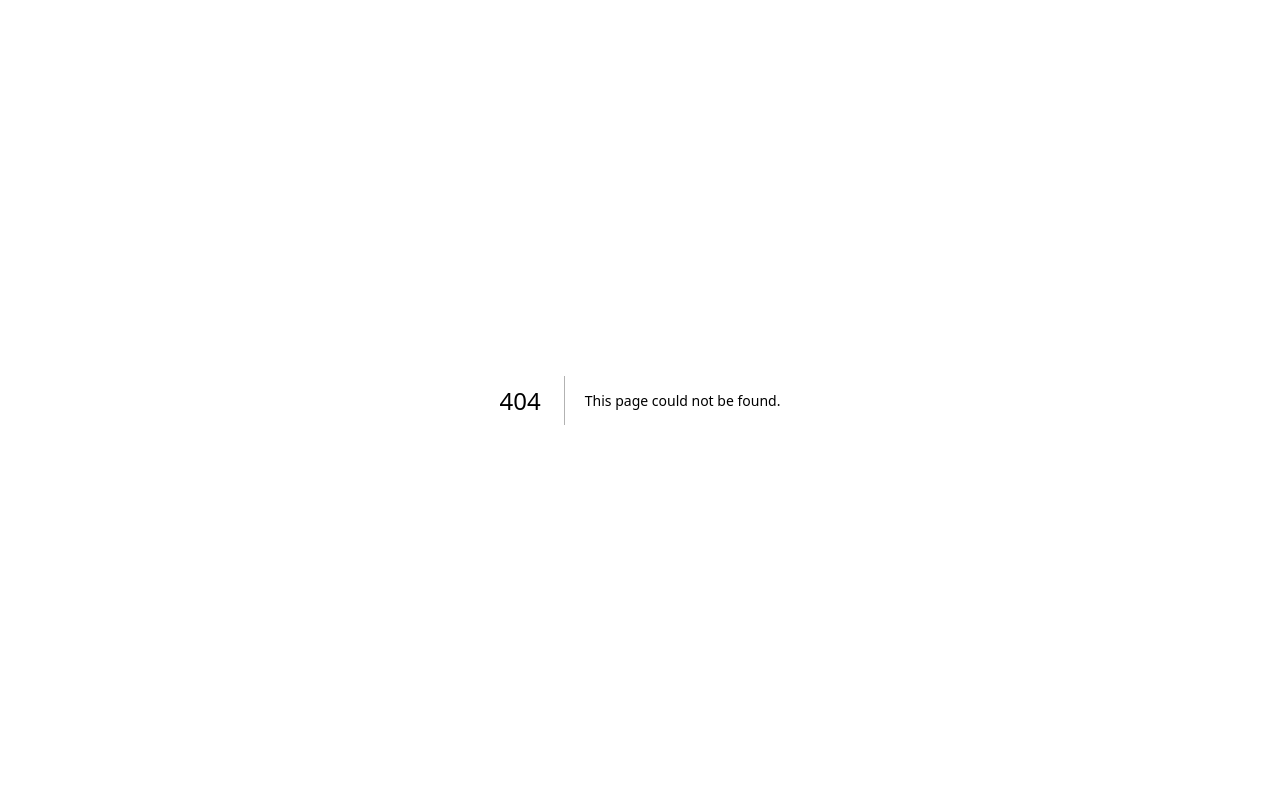
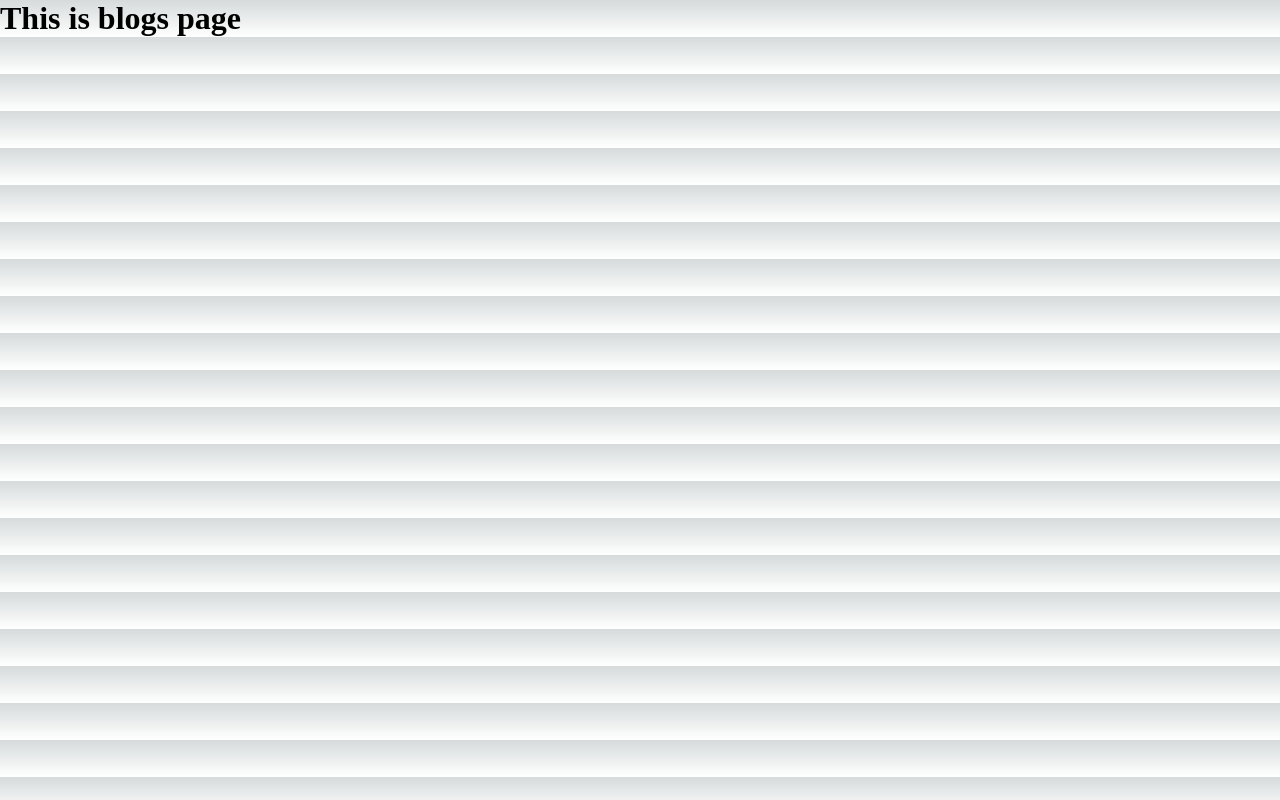
Before and after one commit to mahbubnoyon506/testing-next, a Next.js app: page /blogs in a window 1280 px wide. Before the commit this address had no page. Built offline with nearby package versions, Linux system fonts and the light colour scheme.

Commit message:
nested routing added

```diff
--- /dev/null
+++ b/pages/blogs/index.js
@@ -0,0 +1,11 @@
+import React from 'react';
+
+const Blogs = () => {
+    return (
+        <div>
+            <h1>This is blogs page</h1>
+        </div>
+    );
+};
+
+export default Blogs;
```
Also changed, not shown: pages/blogs/first.js (added, +11 -0 lines), pages/blogs/second.js (added, +11 -0 lines).
